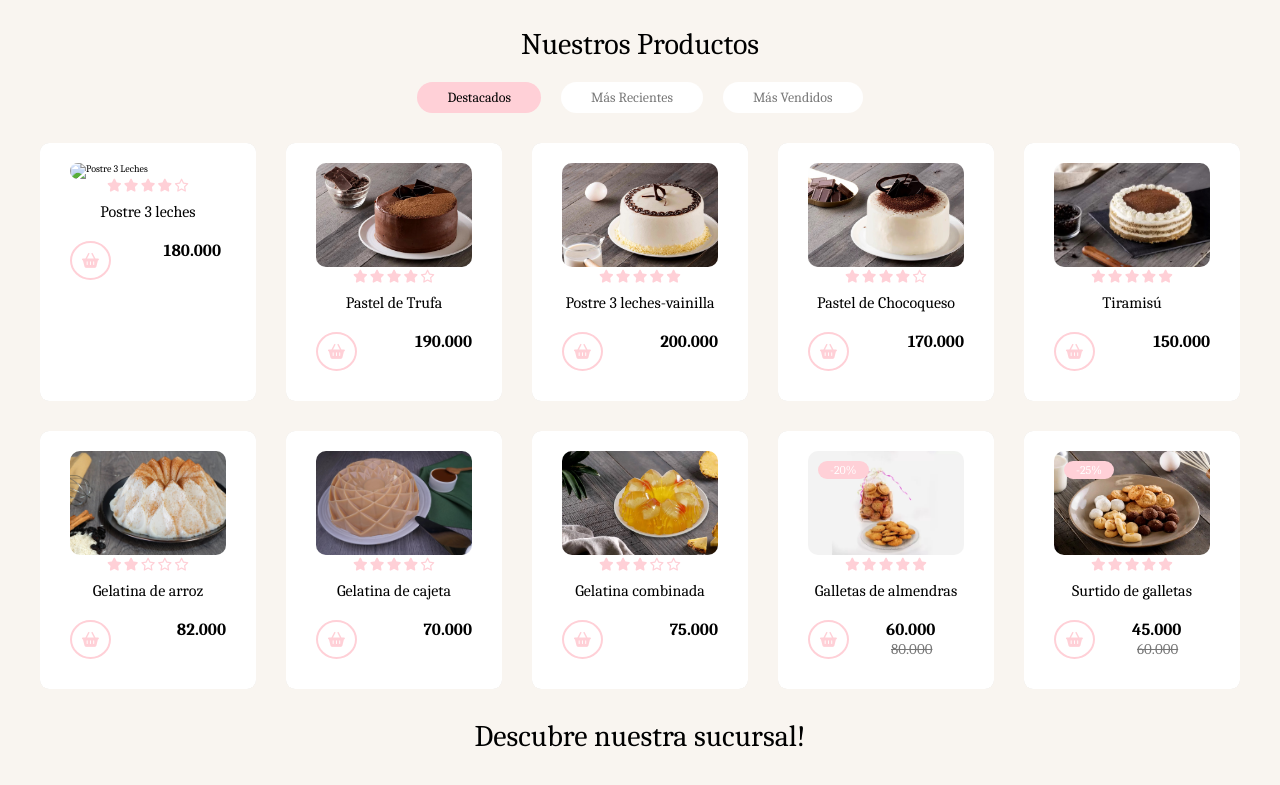
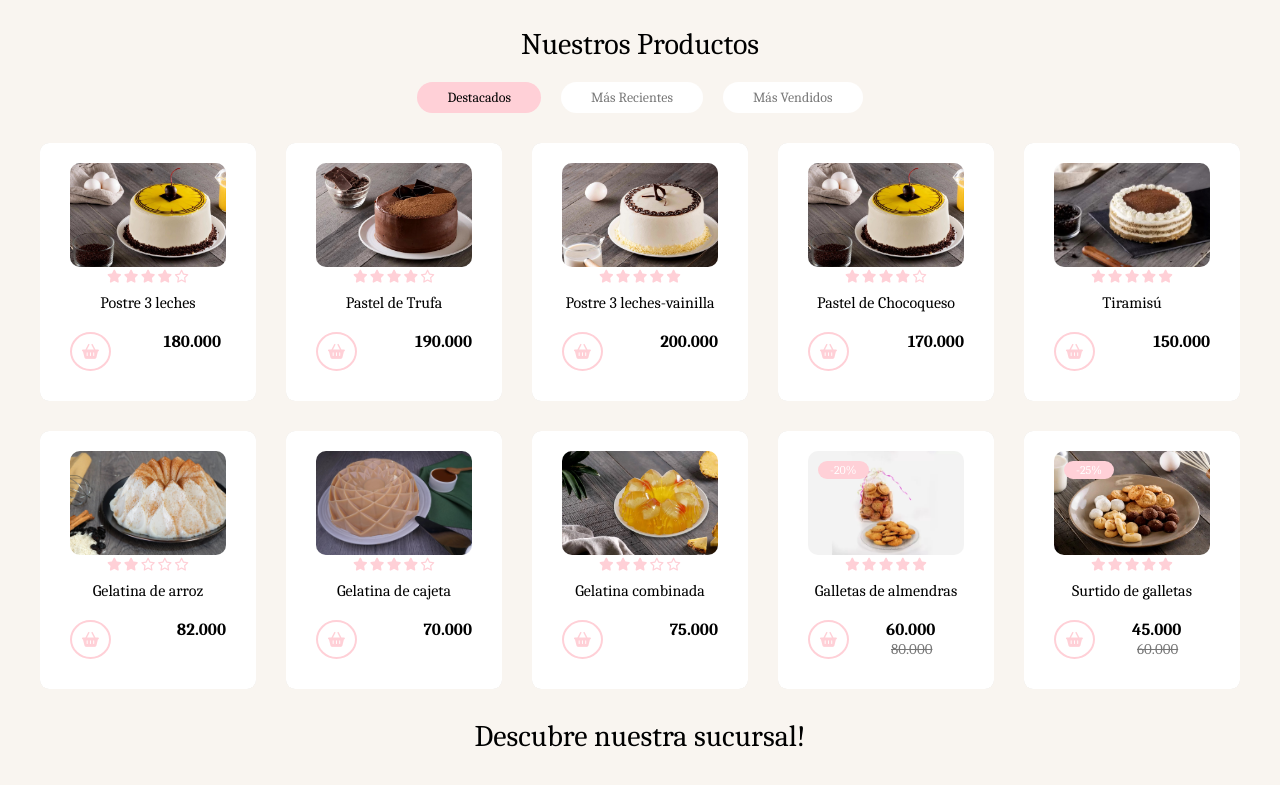
Before and after one commit to AndresBeltran2546/proyectWeb, a plain HTML site: page index.html in a window 1280 px wide. Shown: the part 1003-1788 px from the top of the page. Drawn offline with Linux system fonts and the light colour scheme; grey boxes are pictures that could not be loaded.

Commit message:
Update index.html

```diff
--- a/index.html
+++ b/index.html
@@ -126,7 +126,7 @@
                 <!-- Procuto 1 -->
                 <div class="card-product ">
                     <div class="container-img">
-                        <img src="/..Pastel-3-leches-rompope-150-1000-2.jpg" alt="Postre 3 Leches">
+                        <img src="img/Pastel-3-leches-rompope-150-1000-2.jpg" alt="Postre 3 Leches">
                         <div class="button-group">
                             <span>
                                 <i class="fa-regular fa-eye"></i>
@@ -222,7 +222,7 @@
                 <!-- Producto 4 -->
                 <div class="card-product ">
                     <div class="container-img">
-                        <img src="/img/Pastel-Chocolate-Queso-150-1000.jpg" alt="Postre 3 Leches">
+                        <img src="img/Pastel-3-leches-rompope-150-1000-2.jpg" alt="Postre 3 Leches">
                         <div class="button-group">
                             <span>
                                 <i class="fa-regular fa-eye"></i>
@@ -254,7 +254,7 @@
                 <!-- Producto 5 -->
                 <div class="card-product ">
                     <div class="container-img">
-                        <img src="/img/tiramisu_web_2022-compress (1).jpg" alt="Tiramisú">
+                        <img src="img/tiramisu_web_2022-compress (1).jpg" alt="Tiramisú">
                         <div class="button-group">
                             <span>
                                 <i class="fa-regular fa-eye"></i>
```
